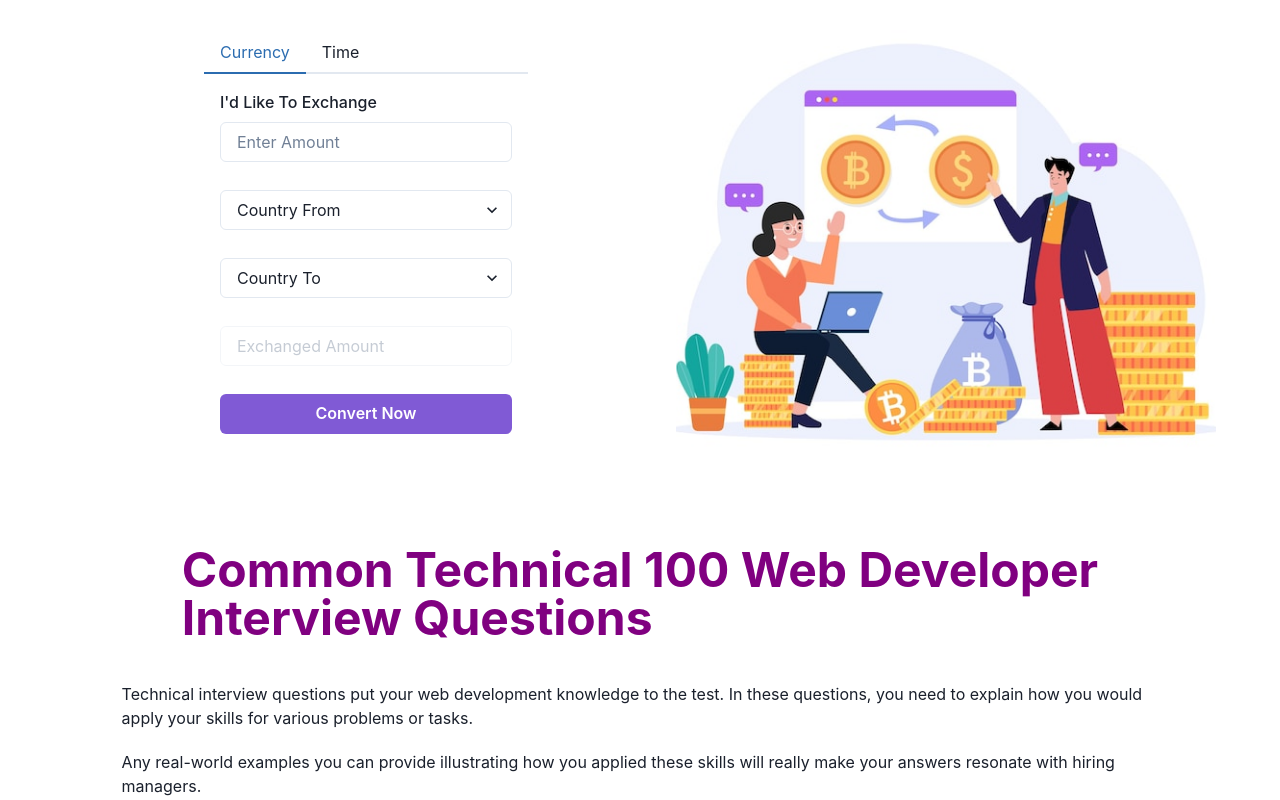
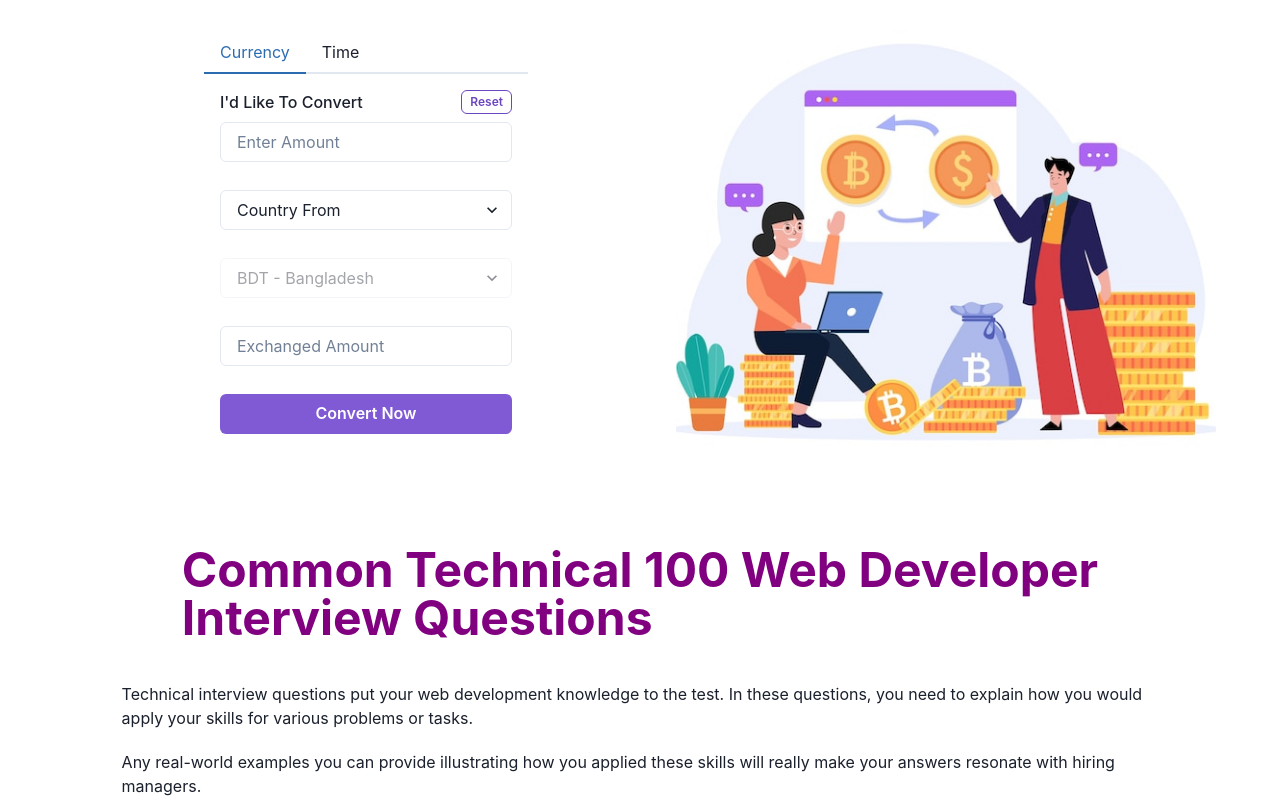
Before and after one commit to Alok52682/time-and-date-converter, a React (Create React App) app: page / in a window 1280 px wide. Shown: the top 800 px of the page. Built offline with nearby package versions, Linux system fonts and the light colour scheme.

Commit message:
currency conversion function added

```diff
--- a/src/Pages/Currency.tsx
+++ b/src/Pages/Currency.tsx
@@ -1,40 +1,76 @@
-import { Button, FormControl, FormLabel, Input, Select, Stack } from '@chakra-ui/react';
-import React from 'react';
+import { Button, Flex, FormControl, FormLabel, Input, Select, Spacer, Stack } from '@chakra-ui/react';
+import React, { useState } from 'react';
 
 const Currency = () => {
+    const [ConvertedValue, setConvertedValue] = useState<string | number>('');
+    const [inputValues, setInputValues] = useState({
+        amount: '',
+        CurrencyValue: ''
+    });
+
+    const handelOnSubmit = (e: React.MouseEvent<HTMLButtonElement, MouseEvent>) => {
+        e.preventDefault();
+        const amountInput = parseFloat(inputValues.amount);
+        const value = parseFloat(inputValues.CurrencyValue);
+        const result = amountInput * value;
+        setConvertedValue(result);
+    }
+
+    const handelInputamount = (e: React.ChangeEvent<HTMLInputElement>) => {
+        e.preventDefault();
+        const inputAmount = e.target.value;
+        setInputValues({ ...inputValues, amount: inputAmount });
+    }
+    const handelCurrencyamount = (e: React.ChangeEvent<HTMLSelectElement>) => {
+        e.preventDefault();
+        const inputCurrency = e.target.value;
+        setInputValues({ ...inputValues, CurrencyValue: inputCurrency });
+    }
+    const handeReset = () => {
+        setInputValues({
+            amount: ' ',
+            CurrencyValue: ' '
+        })
+        setConvertedValue(' ')
+    }
+
     return (
         <Stack spacing="7">
             <Stack spacing="7">
                 <FormControl>
-                    <FormLabel htmlFor="amount">I'd Like To Exchange</FormLabel>
-                    <Input id="amount" type="number" placeholder='Enter Amount' />
+                    <Flex>
+                        <FormLabel htmlFor="amount">I'd Like To Convert</FormLabel>
+                        <Spacer />
+                        <Button onClick={handeReset} colorScheme='purple' variant='outline' size='xs'>Reset</Button>
+                    </Flex>
+                    <Input onChange={(e) => handelInputamount(e)} id="amount" type="number" placeholder='Enter Amount' value={parseFloat(inputValues?.amount)} />
                 </FormControl>
             </Stack>
             <Stack spacing="7">
-                <Select placeholder='Country From'>
-                    <option value='option1'>USD - US Dollar</option>
+                <Select value={inputValues?.CurrencyValue} onChange={handelCurrencyamount} placeholder='Country From'>
+                    <option value='105.84'>USD - US Dollar</option>
+                    <option value='1.28'>INR - Indian Rupi</option>
+                    <option value='112.89'>Euro - Euorope</option>
+                    {/* <option value='option3'>BDT - Bangladesh</option> */}
+                    <option value='15.14'>Yuan - China</option>
+                </Select>
+            </Stack>
+            <Stack spacing="7">
+                <Select placeholder='BDT - Bangladesh' disabled>
+                    {/* <option value='option1'>USD - US Dollar</option>
                     <option value='option2'>INR - Indian Rupi</option>
                     <option value='option3'>Euro - Euorope</option>
                     <option value='option3'>BDT - Bangladesh</option>
-                    <option value='option3'>Yuan - China</option>
-                </Select>
-            </Stack>
-            <Stack spacing="7">
-                <Select placeholder='Country To'>
-                    <option value='option1'>USD - US Dollar</option>
-                    <option value='option2'>INR - Indian Rupi</option>
-                    <option value='option3'>Euro - Euorope</option>
-                    <option value='option3'>BDT - Bangladesh</option>
-                    <option value='option3'>Yuan - China</option>
+                    <option value='option3'>Yuan - China</option> */}
                 </Select>
             </Stack>
             <Stack spacing="7">
                 <FormControl>
-                    <Input disabled type="number" placeholder='Exchanged Amount' />
+                    <Input readOnly type="number" placeholder='Exchanged Amount' value={ConvertedValue} />
                 </FormControl>
             </Stack>
             <Stack spacing="6">
-                <Button colorScheme='purple'>Convert Now</Button>
+                <Button onClick={handelOnSubmit} type='submit' colorScheme='purple'>Convert Now</Button>
             </Stack>
         </Stack>
     );
```
